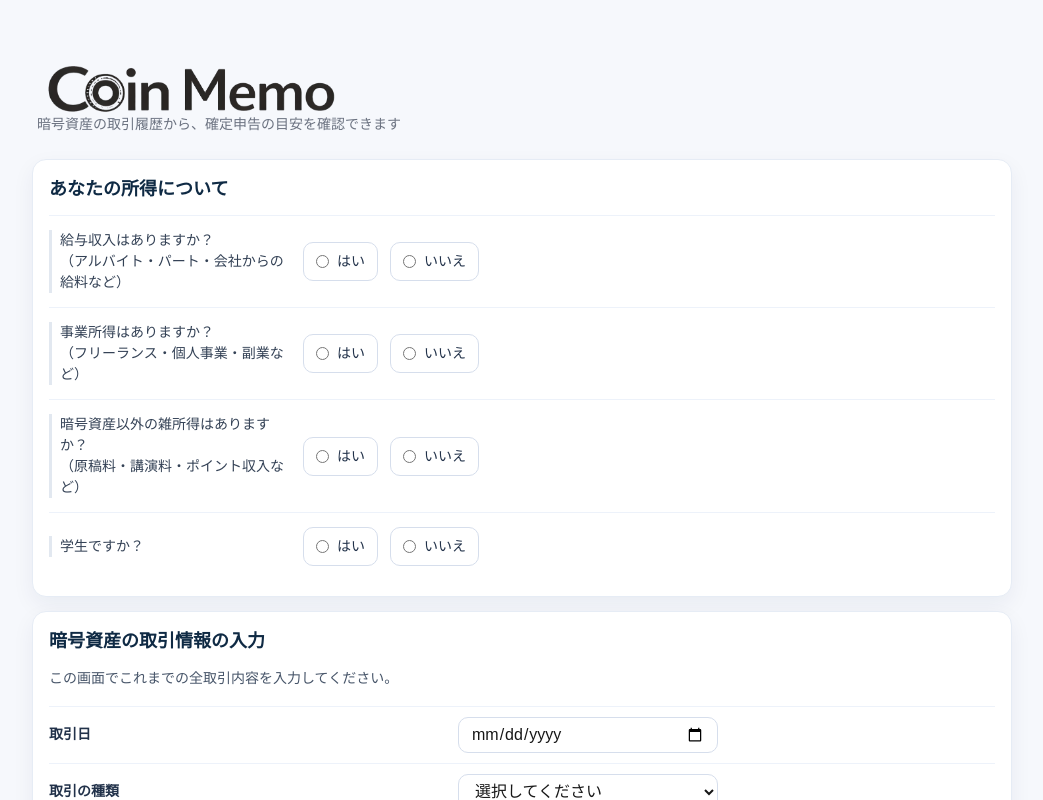
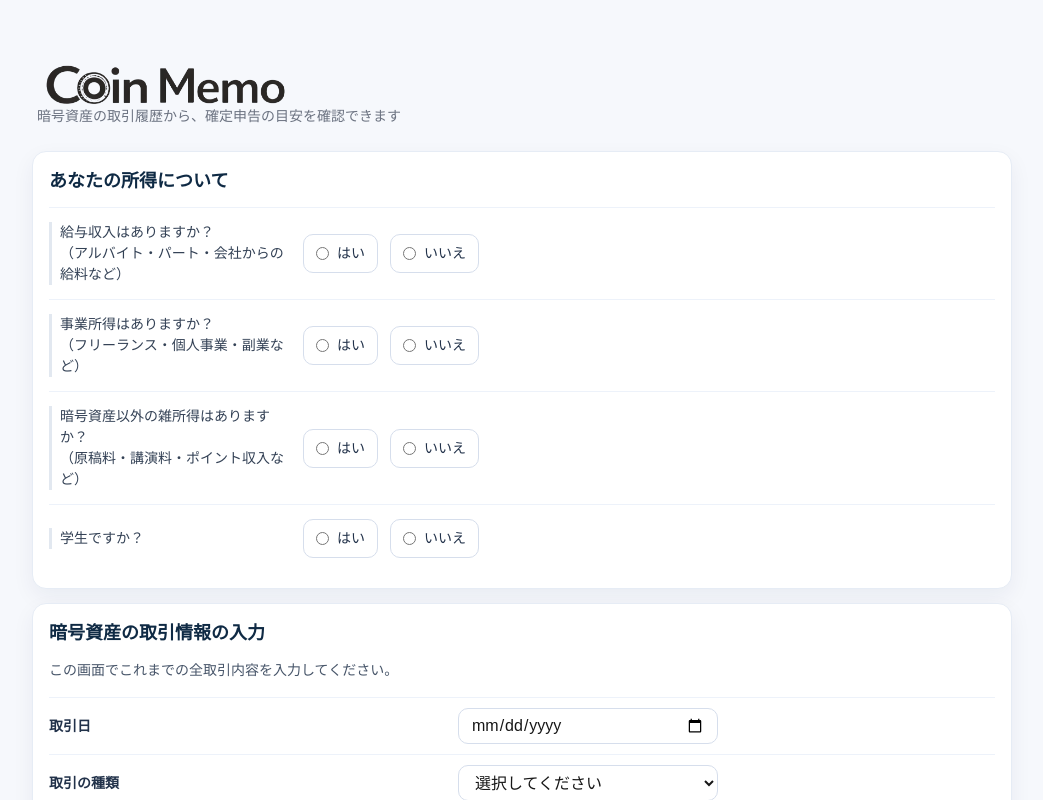
Before and after one commit to yanoyuzuki118-netizen/crypto-tax-tool, a Next.js app: page / in a window 1280 px wide. Shown: the top 800 px of the page, without its empty margins (118-1161 px from the left). Built offline with nearby package versions, Linux system fonts and the light colour scheme.

Commit message:
trigger redeploy

```diff
--- a/app/page.module.css
+++ b/app/page.module.css
@@ -1118,7 +1118,7 @@
 
 .logo {
   display: block;
-  width: 300px;
+  width: 250px;
   /* ←ここを小さくすると縮む */
   height: auto;
   /* ←これが超重要（縦横比維持） */
```
